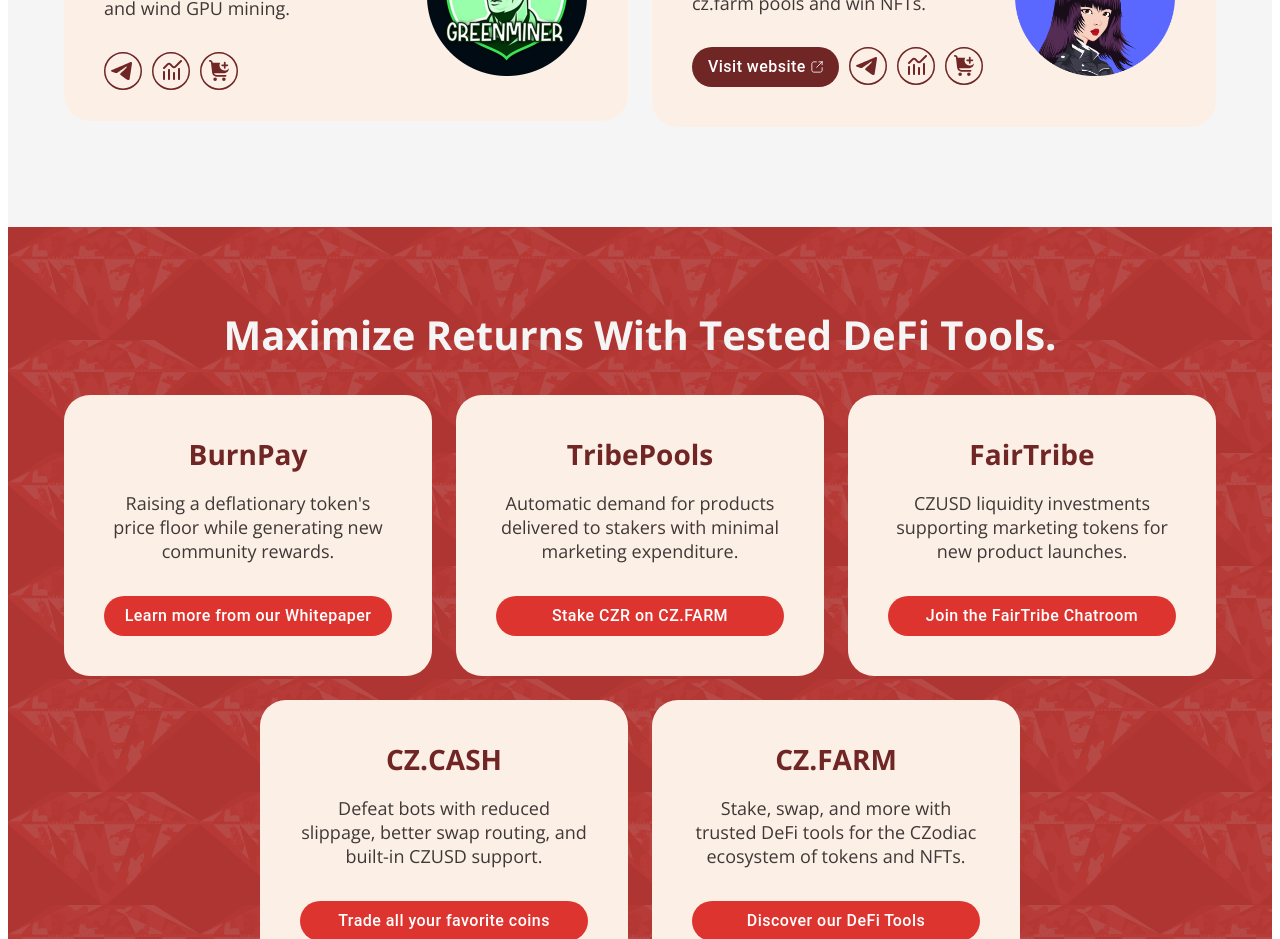
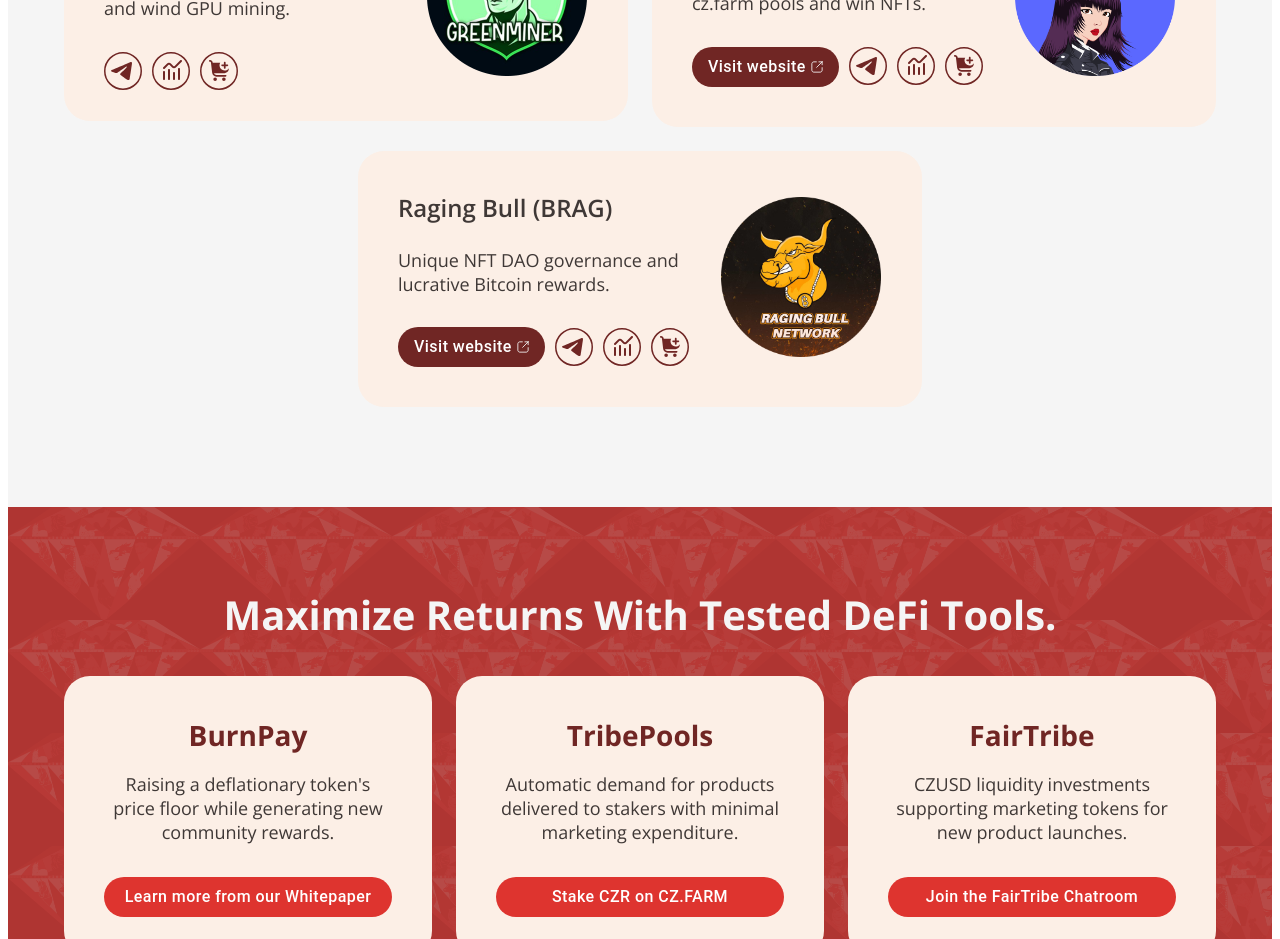
Before and after one commit to PlasticDigits/czodiac-site-v3, a Next.js app: page / in a window 1280 px wide. Shown: the part 2140-3079 px from the top of the page. Built offline with nearby package versions, Linux system fonts and the light colour scheme.

Commit message:
Add BRAG FairTribe

```diff
--- a/components/layout/BottomBar.js
+++ b/components/layout/BottomBar.js
@@ -79,10 +79,10 @@
                             Nothing on this site or on related channels should be considered a promise by anyone,
                             including but not limited to the developers and promoters of this site,
                             to perform work to generate profits for anyone including but not limited to the following:
-                            the users of this site; FairTribe community members; CZF holders; CZR hoders; CZUSD holders;
+                            the users of this site; FairTribe community members; CZB holders; CZR hoders; CZUSD holders;
                             or anyone using any of the sites, smart contracts, social media channels,
-                            and any other media or tech related to CZF, CZR, CZUSD, and CZodiac or any of the community members.
-                            CZodiac, CZF, CZR, CZUSD, czodiac.com, cz.cash, cz.farm, numis.cz.cash, and related technologies
+                            and any other media or tech related to CZB, CZR, CZUSD, and CZodiac or any of the community members.
+                            CZodiac, CZB, CZR, CZUSD, czodiac.com, cz.cash, cz.farm, numis.cz.cash, and related technologies
                             plus media are all experimental and must be used according to your personal financial situation and
                             risk profile. There are no guarantees of profits, but the smart contracts are guaranteed to perform as written on the BSC blockchain.
                         </p>
--- a/components/layout/FairTribe.js
+++ b/components/layout/FairTribe.js
@@ -27,8 +27,8 @@
                         <FairTribeCard
                             linkSite="https://rafalovichcoins.com/nfts"
                             linkChat="https://t.me/rafalovichcoins"
-                            linkChart="https://www.geckoterminal.com/bsc/pools/0x1a067ffce2ae6ae395d6508891cae339639f1c0a"
-                            linkTrade="https://cz.cash/#/swap?inputCurrency=BNB&outputCurrency=0xd9a255f79d7970a3ed4d81eef82b054b0a21ecf8"
+                            linkChart="https://www.geckoterminal.com/bsc/pools/0xa98f8b669790b1063c0db3a03a9ecfe4ce602bee"
+                            linkTrade="https://cz.cash/#/swap?inputCurrency=BNB&outputCurrency=0xAa83Bb1Be2a74AaA8795a8887054919A0Ea96BFA"
                             srcLogo="/images/fairtribes/lsdt.png"
                             name="CZ Numismatics"
                             ticker="LSDT"
@@ -74,6 +74,19 @@
                             descriptionLine2="cz.farm pools and win NFTs."
                         />
                     </Grid2>
+                    <Grid2 item xs={12} sm={6} >
+                        <FairTribeCard
+                            linkSite="https://bragbull.com/"
+                            linkChat="https://t.me/RagingBullNetwork"
+                            linkChart="https://www.geckoterminal.com/bsc/pools/0x2b8c51720d5e007163bf83f38c2a72e497f1fb48"
+                            linkTrade="https://cz.cash/#/swap?inputCurrency=BNB&outputCurrency=0x48c2bc3d0c63174b811ad4fa09b45cc039578adb"
+                            srcLogo="/images/fairtribes/BRAG.png"
+                            name="Raging Bull"
+                            ticker="BRAG"
+                            descriptionLine1="Unique NFT DAO governance and"
+                            descriptionLine2="lucrative Bitcoin rewards."
+                        />
+                    </Grid2>
                 </Grid2>
             </Container>
 
```
Also changed, not shown: public/images/fairtribes/BRAG.png (added).
